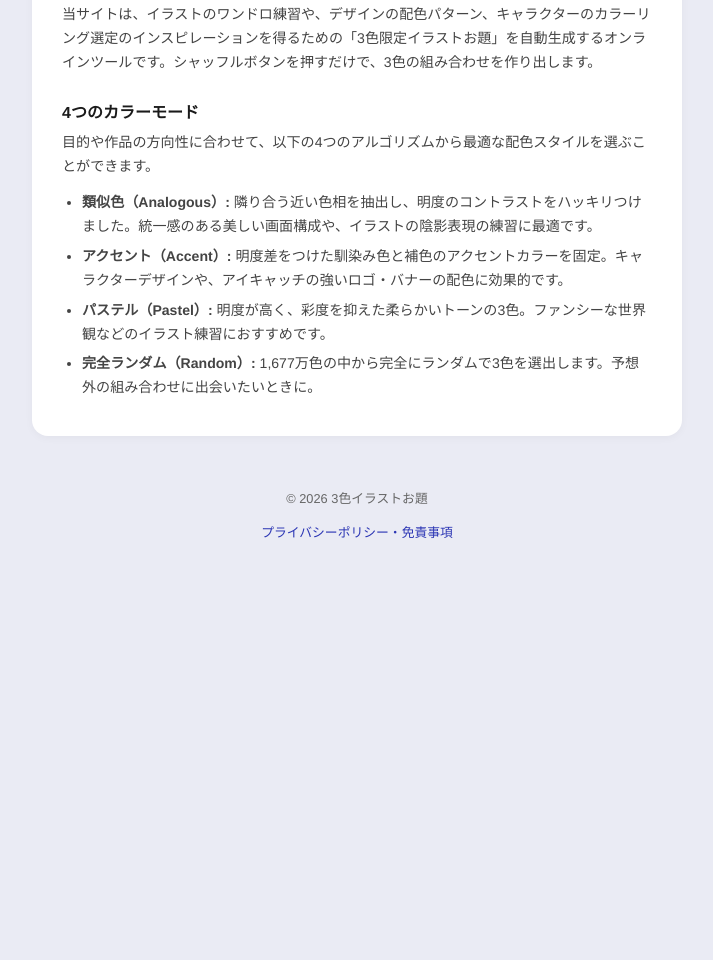
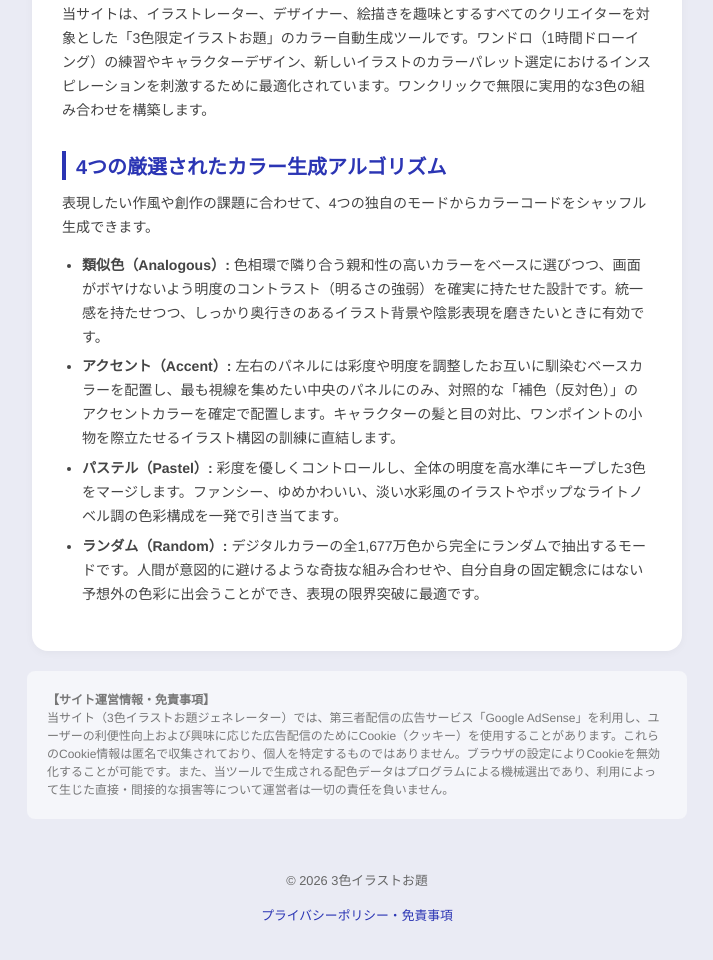
Before and after one commit to siiica/3colorchallenge, a plain HTML site: page index.html in a window 1280 px wide. Shown: the part 852-1812 px from the top of the page, without its empty margins (283-996 px from the left). Before the commit the page ends 1436 px from the top, so only its background shows below. Drawn offline with Linux system fonts and the light colour scheme.

Commit message:
Add files via upload

```diff
--- a/index.html
+++ b/index.html
@@ -5,13 +5,15 @@
   <meta name="viewport" content="width=device-width, initial-scale=1.0">
 
   <title>3色イラストお題ジェネレーター｜イラスト・デザイン練習用の配色パターン生成ツール</title>
-  <meta name="description" content="イラストのワンドロやデザイン練習、キャラクター制作に使える「3色イラストお題」をランダムで自動生成するツールです。類似色・アクセント・パステル・完全ランダムの4つのモードから、明度差（コントラスト）を考慮した実用的な配色パターンをワンクリックでシャッフル生成します。">
+  <meta name="description" content="イラストのワンドロやデザイン練習、キャラクター制作に使える「3色イラストお題」をランダムで自動生成するツールです。類似色・アクセント・パステル・ランダムの4つのモードから、明度差（コントラスト）を考慮した実用的な配色パターンをワンクリックでシャッフル生成します。">
   <meta name="keywords" content="3色イラストお題,配色ジェネレーター,イラスト練習,カラーパレット,デザイン配色,ワンドロお題">
 
   <meta property="og:title" content="3色イラストお題ジェネレーター｜イラスト・デザイン練習用の配色パターン生成ツール">
   <meta property="og:description" content="ボタン一つでメリハリのある3色のイラストお題を生成！イラストやデザインの練習、キャラクターの配色決めにおすすめです。">
   <meta property="og:type" content="website">
-  <meta property="og:url" content=""> <meta property="og:image" content=""> <meta name="twitter:card" content="summary_large_image">
+  <meta property="og:url" content="">
+  <meta property="og:image" content="">
+  <meta name="twitter:card" content="summary_large_image">
 
   <meta name="google-adsense-account" content="ca-pub-9020579405591147">
   <script async src="https://pagead2.googlesyndication.com/pagead/js/adsbygoogle.js?client=ca-pub-9020579405591147"
@@ -182,7 +184,7 @@
       background-color: #333333;
     }
 
-    /* --- 📈 SEO対策：解説テキストエリアのスタイル --- */
+    /* --- 📈 SEO・審査用：解説テキストエリアのスタイル --- */
     .seo-content {
       width: 100%;
       max-width: 650px;
@@ -198,16 +200,19 @@
     .seo-content h2 {
       font-size: 1.25rem;
       color: #2B35B4;
-      margin-top: 0;
+      margin-top: 28px;
       margin-bottom: 12px;
       border-left: 4px solid #2B35B4;
       padding-left: 10px;
+    }
+    .seo-content h2:first-of-type {
+      margin-top: 0;
     }
 
     .seo-content h3 {
       font-size: 1rem;
       color: #1A1A1A;
-      margin-top: 24px;
+      margin-top: 20px;
       margin-bottom: 8px;
     }
 
@@ -215,14 +220,14 @@
       font-size: 0.88rem;
       color: #444444;
       line-height: 1.7;
-      margin: 0 0 12px 0;
+      margin: 0 0 14px 0;
     }
 
-    .seo-content ul {
+    .seo-content ul, .seo-content ol {
       font-size: 0.88rem;
       color: #444444;
       line-height: 1.7;
-      margin: 0;
+      margin: 0 0 14px 0;
       padding-left: 20px;
     }
 
@@ -241,6 +246,7 @@
 
     .footer-links {
       margin-top: 8px;
+      margin-bottom: 20px;
     }
 
     .footer-links button {
@@ -256,6 +262,18 @@
 
     .footer-links button:hover {
       text-decoration: underline;
+    }
+
+    .visible-policy {
+      max-width: 650px;
+      font-size: 0.75rem;
+      color: #777777;
+      text-align: left;
+      background-color: #f5f6fa;
+      padding: 20px;
+      border-radius: 8px;
+      margin-top: 20px;
+      line-height: 1.5;
     }
 
     /* --- ページ内ポップアップ --- */
@@ -340,13 +358,16 @@
 
   <div class="main-wrapper">
 
+    <header>
       <h1>🎨 3色イラストお題</h1>
+    </header>
 
+    <main style="width: 100%; display: flex; flex-direction: column; align-items: center;">
       <div class="tabs">
         <div id="tab-analogous" class="tab active" onclick="changeMode('analogous')">類似色</div>
         <div id="tab-accent" class="tab" onclick="changeMode('accent')">アクセント</div>
         <div id="tab-pastel" class="tab" onclick="changeMode('pastel')">パステル</div>
-      <div id="tab-random" class="tab" onclick="changeMode('random')">完全ランダム</div>
+        <div id="tab-random" class="tab" onclick="changeMode('random')">ランダム</div>
       </div>
 
       <div class="color-container">
@@ -365,18 +386,23 @@
 
       <article class="seo-content">
         <h2>3色イラストお題ジェネレーターとは？</h2>
-      <p>当サイトは、イラストのワンドロ練習や、デザインの配色パターン、キャラクターのカラーリング選定のインスピレーションを得るための「3色限定イラストお題」を自動生成するオンラインツールです。シャッフルボタンを押すだけで、3色の組み合わせを作り出します。</p>
+        <p>当サイトは、イラストレーター、デザイナー、絵描きを趣味とするすべてのクリエイターを対象とした「3色限定イラストお題」のカラー自動生成ツールです。ワンドロ（1時間ドローイング）の練習やキャラクターデザイン、新しいイラストのカラーパレット選定におけるインスピレーションを刺激するために最適化されています。ワンクリックで無限に実用的な3色の組み合わせを構築します。</p>
 
-      <h3>4つのカラーモード</h3>
-      <p>目的や作品の方向性に合わせて、以下の4つのアルゴリズムから最適な配色スタイルを選ぶことができます。</p>
+        <h2>4つの厳選されたカラー生成アルゴリズム</h2>
+        <p>表現したい作風や創作の課題に合わせて、4つの独自のモードからカラーコードをシャッフル生成できます。</p>
         <ul>
-        <li><strong>類似色（Analogous）:</strong> 隣り合う近い色相を抽出し、明度のコントラストをハッキリつけました。統一感のある美しい画面構成や、イラストの陰影表現の練習に最適です。</li>
-        <li><strong>アクセント（Accent）:</strong> 明度差をつけた馴染み色と補色のアクセントカラーを固定。キャラクターデザインや、アイキャッチの強いロゴ・バナーの配色に効果的です。</li>
-        <li><strong>パステル（Pastel）:</strong> 明度が高く、彩度を抑えた柔らかいトーンの3色。ファンシーな世界観などのイラスト練習におすすめです。</li>
-        <li><strong>完全ランダム（Random）:</strong> 1,677万色の中から完全にランダムで3色を選出します。予想外の組み合わせに出会いたいときに。</li>
+          <li><strong>類似色（Analogous）:</strong> 色相環で隣り合う親和性の高いカラーをベースに選びつつ、画面がボヤけないよう明度のコントラスト（明るさの強弱）を確実に持たせた設計です。統一感を持たせつつ、しっかり奥行きのあるイラスト背景や陰影表現を磨きたいときに有効です。</li>
+          <li><strong>アクセント（Accent）:</strong> 左右のパネルには彩度や明度を調整したお互いに馴染むベースカラーを配置し、最も視線を集めたい中央のパネルにのみ、対照的な「補色（反対色）」のアクセントカラーを確定で配置します。キャラクターの髪と目の対比、ワンポイントの小物を際立たせるイラスト構図の訓練に直結します。</li>
+          <li><strong>パステル（Pastel）:</strong> 彩度を優しくコントロールし、全体の明度を高水準にキープした3色をマージします。ファンシー、ゆめかわいい、淡い水彩風のイラストやポップなライトノベル調の色彩構成を一発で引き当てます。</li>
+          <li><strong>ランダム（Random）:</strong> デジタルカラーの全1,677万色から完全にランダムで抽出するモードです。人間が意図的に避けるような奇抜な組み合わせや、自分自身の固定観念にはない予想外の色彩に出会うことができ、表現の限界突破に最適です。</li>
         </ul>
+      </article>
+    </main>
 
-   </article>
+    <section class="visible-policy">
+      <strong>【サイト運営情報・免責事項】</strong><br>
+      当サイト（3色イラストお題ジェネレーター）では、第三者配信の広告サービス「Google AdSense」を利用し、ユーザーの利便性向上および興味に応じた広告配信のためにCookie（クッキー）を使用することがあります。これらのCookie情報は匿名で収集されており、個人を特定するものではありません。ブラウザの設定によりCookieを無効化することが可能です。また、当ツールで生成される配色データはプログラムによる機械選出であり、利用によって生じた直接・間接的な損害等について運営者は一切の責任を負いません。
+    </section>
 
     <footer>
       <p>© 2026 3色イラストお題</p>
@@ -390,16 +416,12 @@
   <div id="info-modal" class="modal-overlay" onclick="closeModal()">
     <div class="modal-content" onclick="event.stopPropagation()">
       <h2>プライバシーポリシー・免責事項</h2>
-
       <h3>1. 広告の配信について</h3>
       <p>当サイトでは、第三者配信による広告サービス「Google AdSense」を利用しています。広告配信事業者は、ユーザーの興味に応じた広告を表示するためにCookie（クッキー）を使用することがあります。ユーザーはブラウザの設定でCookieを無効にすることが可能です。</p>
-
       <h3>2. 免責事項</h3>
       <p>当サイトで生成されるカラーコードの組み合わせはプログラムにより選出されたものです。配色の利用によって生じたあらゆるトラブルや不利益について、当サイトは一切の責任を負いかねます。本ツールは個人の創作活動の参考としてご利用ください。</p>
-
       <h3>3. お問い合わせ先</h3>
       <p>当サイトに関するお問い合わせ、ご意見がございましたら、こちらの【<a href="https://forms.gle/QCFQCz5ri9iKi6YQ9" target="_blank" rel="noopener noreferrer">お問い合わせフォーム</a>】よりご連絡ください。</p>
-
       <button class="modal-close-btn" onclick="closeModal()">閉じる</button>
     </div>
   </div>
@@ -489,22 +511,18 @@
       shuffleColors();
     }
 
-    /* 🐦 追加：現在の配色を反映したX（Twitter）のシェアURLを動的に生成する処理 */
     function updateShareButton(colors) {
       const modeNames = {
         'analogous': '類似色',
         'accent': 'アクセント',
         'pastel': 'パステル',
-        'random': '完全ランダム'
+        'random': 'ランダム'
       };
 
       const currentModeName = modeNames[currentMode] || '配色';
       const colorText = `🎨3色イラストお題\nモード：${currentModeName}\n配色：${colors.join(' / ')}\n`;
       const hashtags = '3色お題';
-
-      // 現在のページのURL（未公開時は空欄、または設定したURL）を取得してエンコード
       const currentUrl = window.location.href;
-
       const twitterUrl = `https://twitter.com/intent/tweet?text=${encodeURIComponent(colorText)}&url=${encodeURIComponent(currentUrl)}&hashtags=${encodeURIComponent(hashtags)}`;
 
       document.getElementById('share-twitter').href = twitterUrl;
@@ -516,7 +534,6 @@
         document.getElementById(`panel${i}`).style.backgroundColor = colors[i - 1];
         document.getElementById(`code${i}`).textContent = colors[i - 1];
       }
-      // 色をシャッフルしたタイミングでXのシェアリンクも最新の色に更新する
       updateShareButton(colors);
     }
 
```
Lines whose indentation alone changed are shown as unchanged.
